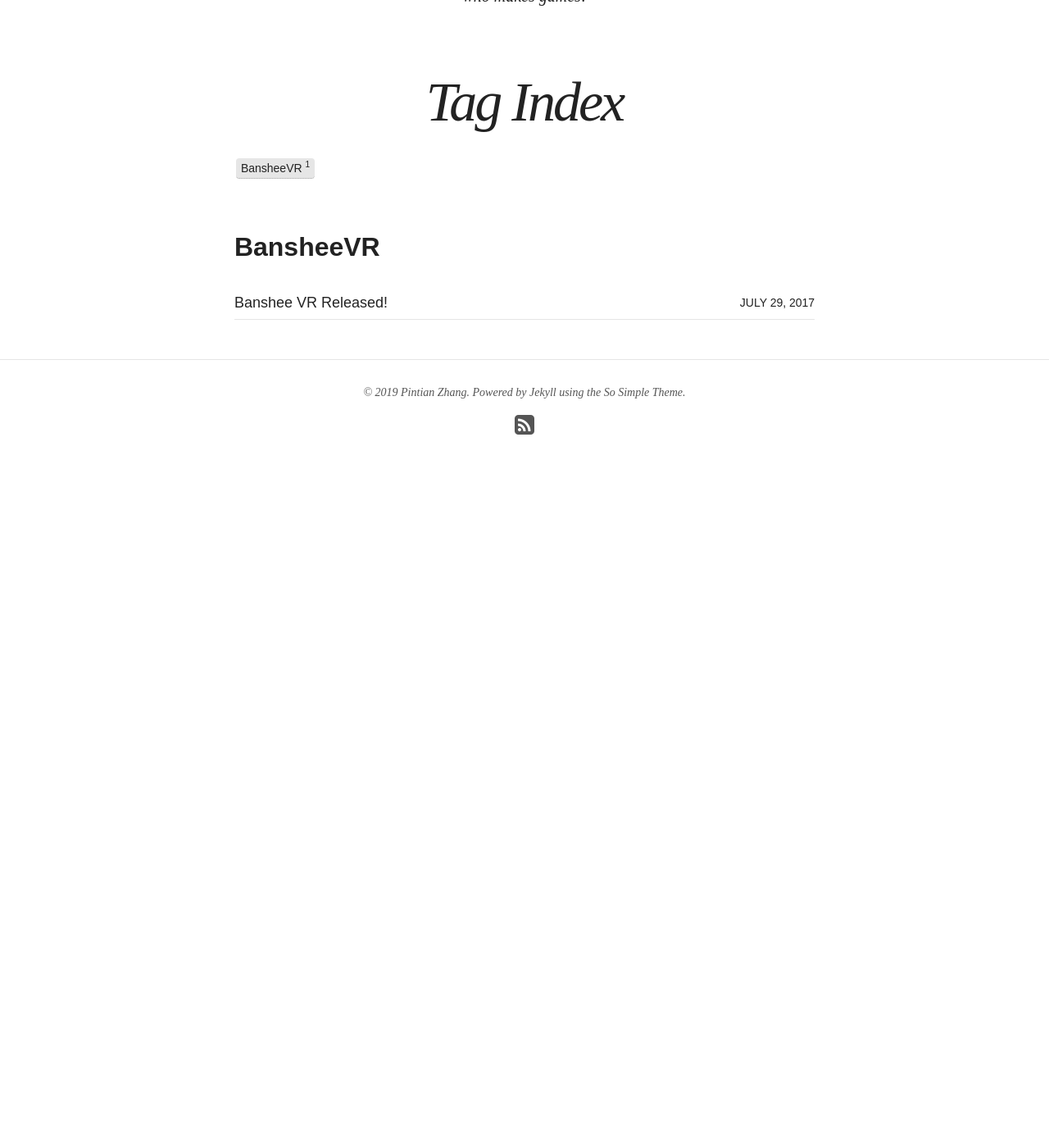
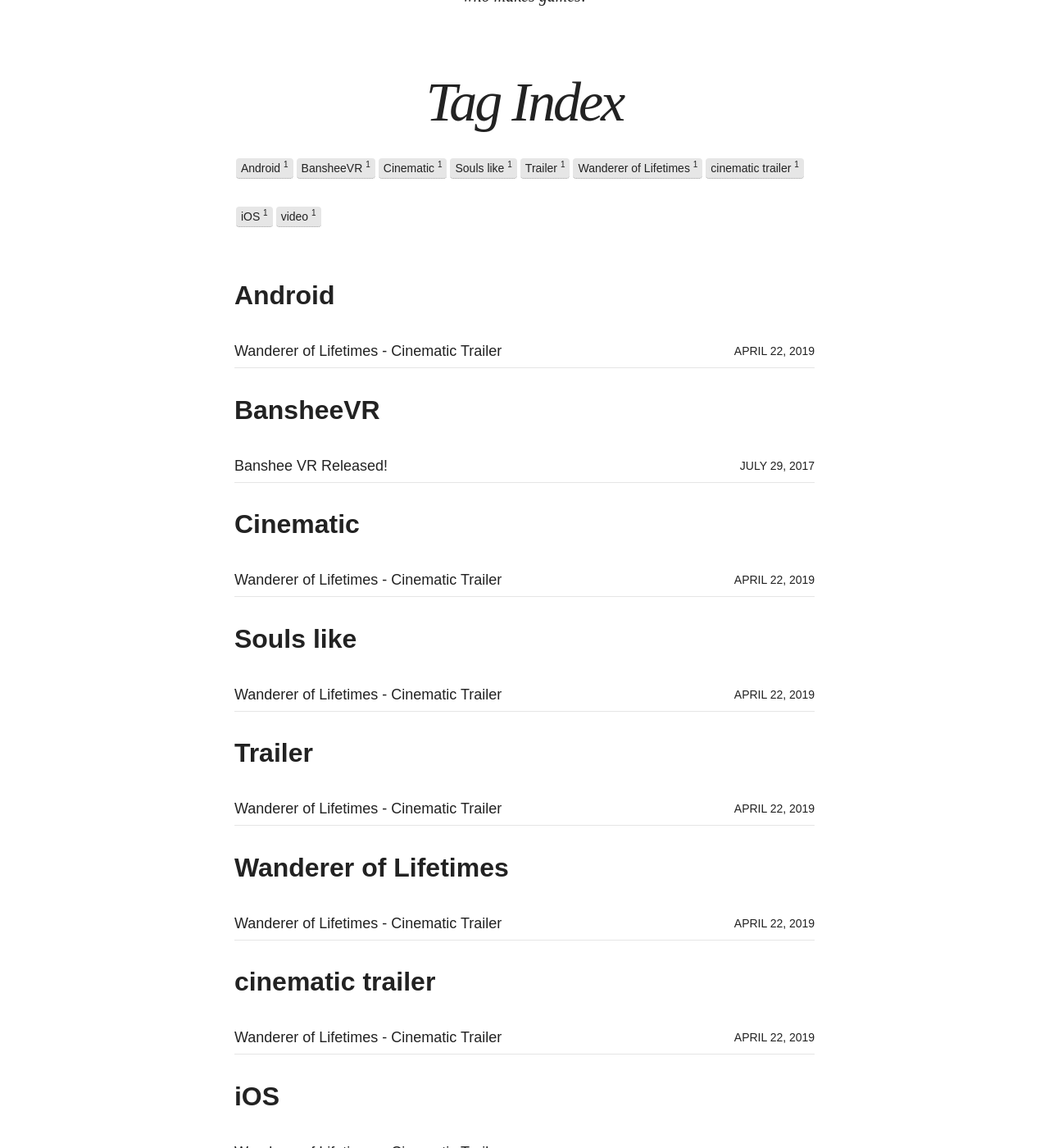
Before and after one commit to papertinker/PaperTinkerSite, a Jekyll site: the page built from tags/index.md, in a window 1280 px wide and 1400 px high, scrolled down 338 px. Shown: the whole window at 82% size. Built offline with Jekyll 4.4.1, drawn with Linux system fonts in a browser that asks for light colours; nearby versions of some CDN libraries; before the commit the page ends 968 px from its top, so only the background shows below that; some of the changed text lies outside the part shown.

Commit message:
Updated Lifetimes Trailer1 and 1 other file

```diff
--- a/blog/lifetimes-trailer1.markdown
+++ b/_posts/blog/2019-04-22-lifetimes-trailer1.markdown
@@ -1,6 +1,17 @@
 ---
-title: Wanderer of Lifetimes Cinematic Trailer
-date: 2019-04-22 10:04:00 -04:00
+title: Wanderer of Lifetimes - Cinematic Trailer
+date: 2019-04-22 10:22:00 -04:00
+categories:
+- blog
+tags:
+- Trailer
+- Cinematic
+- cinematic trailer
+- Wanderer of Lifetimes
+- iOS
+- Android
+- Souls like
+- video
 ---
 
 A <b>cinematic trailer</b> that highlight the story element of the game and how it interweaves with the game's core mechanics.
```
